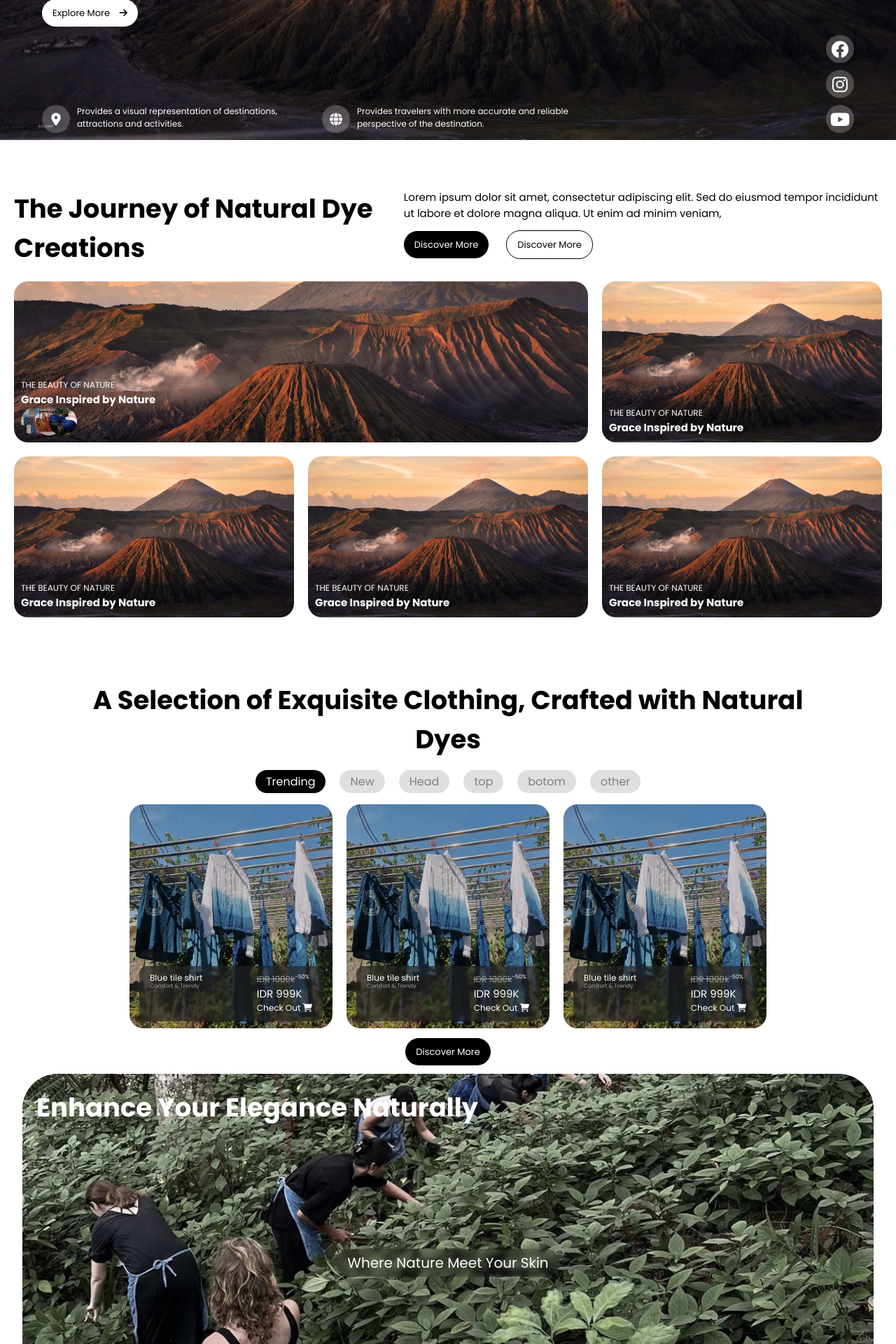
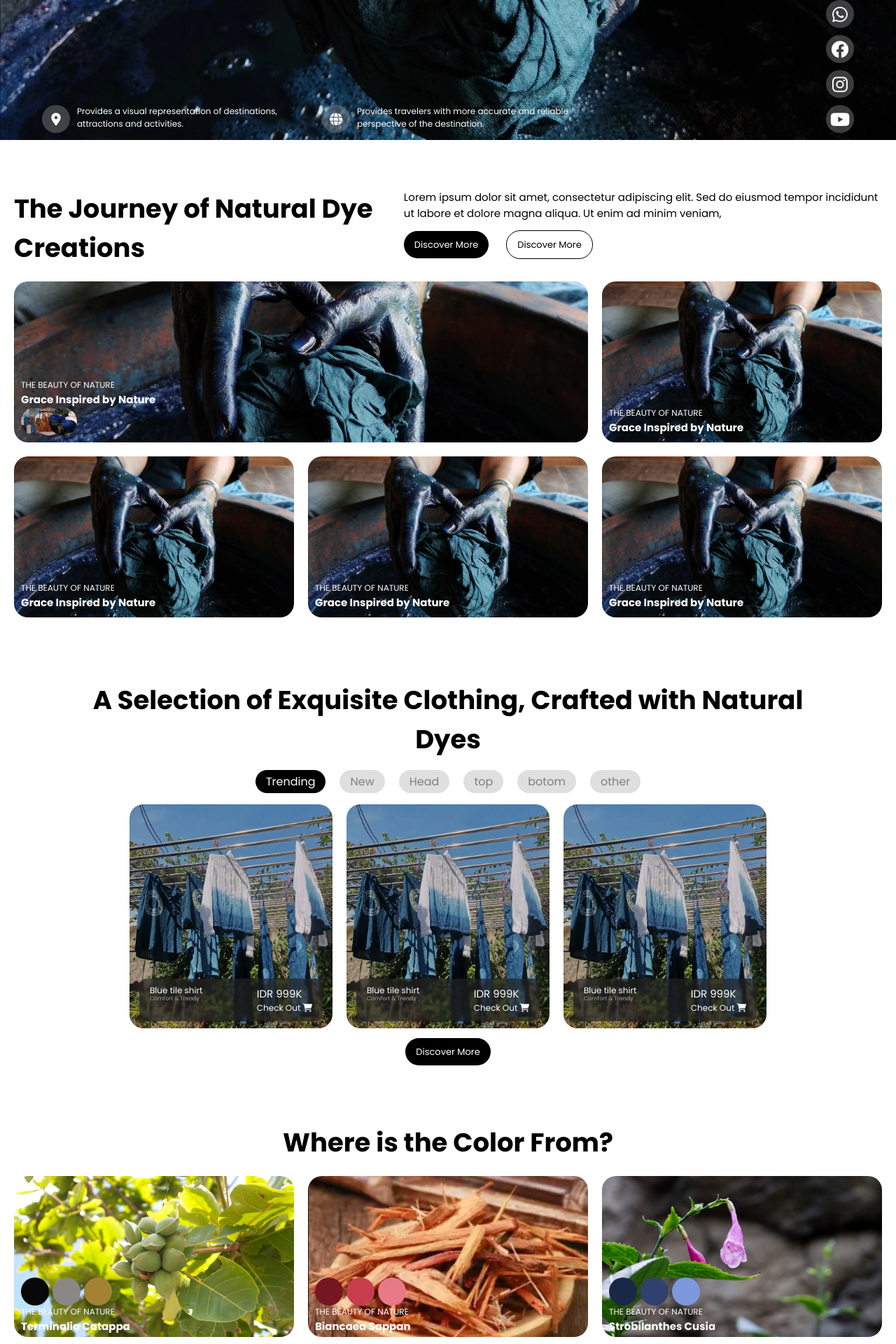
Before and after one commit to ManikTzyyy/pagiMotleyPrototype, a PHP site: page / in a window 1280 px wide. Shown: the part 600-2520 px from the top of the page at 70% size. Run offline with PHP 8.4, Linux system fonts and the light colour scheme.

Commit message:
update massive content

```diff
--- a/about/about.css
+++ b/about/about.css
@@ -24,6 +24,8 @@
   gap: 20px;
   justify-content: center;
 }
+
+
 
 #company-profile .goal, #company-profile .achiv {
   max-width: 300px;
@@ -121,6 +123,9 @@
 }
 
 @media (max-width: 480px) {
+  #company-profile .achiv {
+    padding: 0 30px;
+  }
 }
 
 @media (max-width: 768px) {
--- a/contact/contact.css
+++ b/contact/contact.css
@@ -62,7 +62,7 @@
 
 @media (max-width: 480px) {
     #contact .map-wrapper {
-        width: 250px;
+        width: 280px;
         height: 250px;
 
     }
--- a/faq/index.html
+++ b/faq/index.html
@@ -318,6 +318,7 @@
               bringing eco-friendly fashion to your wardrobe.
             </p>
             <div class="content-social row">
+              <a href=""><i class="fa-brands fa-whatsapp"></i></a>
               <a href=""><i class="fa-brands fa-facebook"></i></a>
               <a href=""><i class="fa-brands fa-instagram"></i></a>
               <a href=""><i class="fa-brands fa-youtube"></i></a>
--- a/index.html
+++ b/index.html
@@ -65,6 +65,7 @@
             </div>
           </div>
           <div class="content column">
+            <a href=""><i class="fa-brands fa-whatsapp"></i></a>
             <a href=""><i class="fa-brands fa-facebook"></i></a>
             <a href=""><i class="fa-brands fa-instagram"></i></a>
             <a href=""><i class="fa-brands fa-youtube"></i></a>
@@ -239,10 +240,6 @@
                 <h5>Comfort & Trendy</h5>
               </div>
               <div class="price">
-                <div class="discount row">
-                  <p>IDR 1000k</p>
-                  <h5>-50%</h5>
-                </div>
                 <h4>IDR 999K</h4>
                 <div class="button-buy">
                   <a href=""
@@ -264,10 +261,6 @@
                 <h5>Comfort & Trendy</h5>
               </div>
               <div class="price">
-                <div class="discount row">
-                  <p>IDR 1000k</p>
-                  <h5>-50%</h5>
-                </div>
                 <h4>IDR 999K</h4>
                 <div class="button-buy">
                   <a href=""
@@ -289,10 +282,6 @@
                 <h5>Comfort & Trendy</h5>
               </div>
               <div class="price">
-                <div class="discount row">
-                  <p>IDR 1000k</p>
-                  <h5>-50%</h5>
-                </div>
                 <h4>IDR 999K</h4>
                 <div class="button-buy">
                   <a href=""
@@ -307,11 +296,20 @@
           <!-- ++++++ -->
         </div>
         <div class="button-b">
-          <a href="">Discover More</a>
+          <a href="./productCatalogue/">Discover More</a>
         </div>
       </div>
     </section>
     <!-- end Product Show -->
+
+    <!-- color -->
+    <section id="the-color">
+      <div class="container column">
+        <h2>Where is the Color From?</h2>
+        <div class="content row" id="cardContainer"></div>
+      </div>
+    </section>
+    <!-- color -->
 
     <!-- showcase 2 -->
     <section id="showcase2">
@@ -324,6 +322,16 @@
       </div>
     </section>
     <!-- end showcase 2 -->
+
+    <section id="brochure">
+      <div class="container column">
+        <div class="button-b">
+          <a href="./assets/pagimotleybrochure.pdf" download
+            >Download Brochure</a
+          >
+        </div>
+      </div>
+    </section>
 
     <!-- footer  -->
     <section id="footer">
@@ -356,6 +364,7 @@
               bringing eco-friendly fashion to your wardrobe.
             </p>
             <div class="content-social row">
+              <a href=""><i class="fa-brands fa-whatsapp"></i></a>
               <a href=""><i class="fa-brands fa-facebook"></i></a>
               <a href=""><i class="fa-brands fa-instagram"></i></a>
               <a href=""><i class="fa-brands fa-youtube"></i></a>
@@ -367,6 +376,7 @@
     </section>
     <!-- end footer -->
     <!-- scripts -->
+    <script src="./scripts/abt-color.js"></script>
     <script src="./scripts/navbar.js"></script>
   </body>
 </html>
--- a/productCatalogue/index.html
+++ b/productCatalogue/index.html
@@ -64,10 +64,6 @@
                 <h5>Comfort & Trendy</h5>
               </div>
               <div class="price">
-                <div class="discount row">
-                  <p>IDR 1000k</p>
-                  <h5>-50%</h5>
-                </div>
                 <h4>IDR 999K</h4>
                 <div class="button-buy">
                   <a href=""
@@ -115,6 +111,7 @@
               bringing eco-friendly fashion to your wardrobe.
             </p>
             <div class="content-social row">
+              <a href=""><i class="fa-brands fa-whatsapp"></i></a>
               <a href=""><i class="fa-brands fa-facebook"></i></a>
               <a href=""><i class="fa-brands fa-instagram"></i></a>
               <a href=""><i class="fa-brands fa-youtube"></i></a>
--- a/scripts/navbar.js
+++ b/scripts/navbar.js
@@ -8,6 +8,18 @@
       navbar.classList.remove("scrolled");
     }
   });
+
+  // button download brochure scroll
+  window.addEventListener("scroll", () => {
+    const brochure = document.getElementById("brochure");
+    if (window.scrollY > 50) {
+      brochure.classList.add("showed");
+    } else {
+      brochure.classList.remove("showed");
+    }
+  });
+
+
 
   // Toggle menu visibility dan ikon pada menu
   const menuToggle = document.getElementById("menuToggle");
--- a/style/style.css
+++ b/style/style.css
@@ -218,6 +218,7 @@
   background-image: url("../assets/img/bg-hero.webp");
   background-repeat: no-repeat;
   background-size: cover;
+  background-position: center;
 }
 
 #header-hero {
@@ -235,6 +236,7 @@
   position: relative;
   background-repeat: no-repeat;
   background-size: cover;
+  background-position: center;
 }
 
 #hero .container {
@@ -275,7 +277,6 @@
 
 #hero .text {
   width: 400px;
-
 }
 
 #hero .text span {
@@ -451,11 +452,6 @@
   max-width: 130px;
 }
 
-.discount p {
-  color: rgb(161, 161, 161);
-  text-decoration: line-through;
-}
-
 #product-show .card-product {
   position: relative;
   height: 320px;
@@ -492,11 +488,6 @@
 
 .card-product .button-buy a {
   text-decoration: none;
-
-  color: white;
-}
-
-.card-product .discount h5 {
   color: white;
 }
 
@@ -507,6 +498,87 @@
 }
 
 /* end product show */
+
+/* the color */
+#the-color {
+  position: relative;
+}
+
+#the-color .container {
+  height: 100%;
+  position: relative;
+  gap: 20px;
+  padding: 70px 20px 20px 20px;
+  justify-content: center;
+  align-items: center;
+}
+
+#the-color .content {
+  gap: 20px;
+  justify-content: center;
+  align-items: center;
+  flex-wrap: wrap;
+}
+
+#the-color .content .img-container {
+  background-color: black;
+  width: 400px;
+  height: 230px;
+  position: relative;
+  overflow: hidden;
+  overflow-y: auto;
+  border-radius: 20px;
+  scrollbar-width: none;
+}
+
+#the-color .content .img-container::-webkit-scrollbar {
+  display: none;
+}
+
+#the-color .content .img-container img {
+  position: relative;
+  z-index: 1;
+  width: 100%;
+  height: 100%;
+  object-fit: cover;
+  transition: all 0.5s ease;
+}
+
+#the-color .content .img-container .text-wrapper {
+  position: absolute;
+  height: 100%;
+  padding: 10px 10px 0 10px;
+  z-index: 5;
+  color: white;
+  bottom: -145px;
+  left: 0;
+  transition: all 0.3s ease;
+}
+
+#the-color .content .img-container:hover img {
+  scale: 1.1;
+  rotate: 2deg;
+}
+
+#the-color .content .img-container:hover .text-wrapper {
+  bottom: -40%;
+  background-color: rgba(0, 0, 0, 0.29);
+  backdrop-filter: blur(5px);
+  -webkit-backdrop-filter: blur(5px);
+}
+
+#the-color .colors-row {
+  gap: 5px;
+}
+
+#the-color .color-container {
+  width: 40px;
+  height: 40px;
+  border-radius: 50%;
+  background-color: var(--clr);
+}
+
+/* end color */
 
 /* showcase 2 */
 #showcase2 {
@@ -561,6 +633,25 @@
 }
 
 /* end showcase 2 */
+
+/* brochure */
+#brochure {
+  position: fixed;
+  bottom: 20px;
+  z-index: 999;
+  transition: all 0.3s ease;
+  left: -50%;
+}
+
+#brochure .button-b a {
+  filter: drop-shadow(2px 2px 10px gray);
+}
+
+#brochure.showed {
+  display: block;
+  left: 20px;
+}
+/* end brochure */
 
 /* footer */
 #footer {
@@ -647,11 +738,12 @@
 /* ======================================================= */
 
 @media (max-width: 480px) {
-
+  #the-color .content .img-container {
+    width: 300px;
+  }
   #header-hero h1 {
     font-size: 1.7em;
   }
-
 
   #showcase {
     display: none;
@@ -781,8 +873,6 @@
     justify-content: center;
     height: 70%;
   }
-
-
 }
 
 @media (max-width: 768px) {
@@ -857,7 +947,7 @@
     gap: 10px;
     flex-direction: column;
     position: absolute;
-    bottom:50px;
+    bottom: 50px;
   }
 
   #hero .text {
```
Also changed, not shown: about/index.html (+11 -0 lines), contact/index.html (+11 -0 lines), scripts/abt-color.js (added, +69 -0 lines), assets/img/bg-hero.webp, assets/img/bg-hero2.webp (added), assets/img/biancaea.webp (added), assets/img/cocos.webp (added), assets/img/mangifera.webp (added), assets/img/strobilanthes.webp (added), assets/img/terminalia.webp (added), scripts/carousel.js (deleted), 1 other file.
